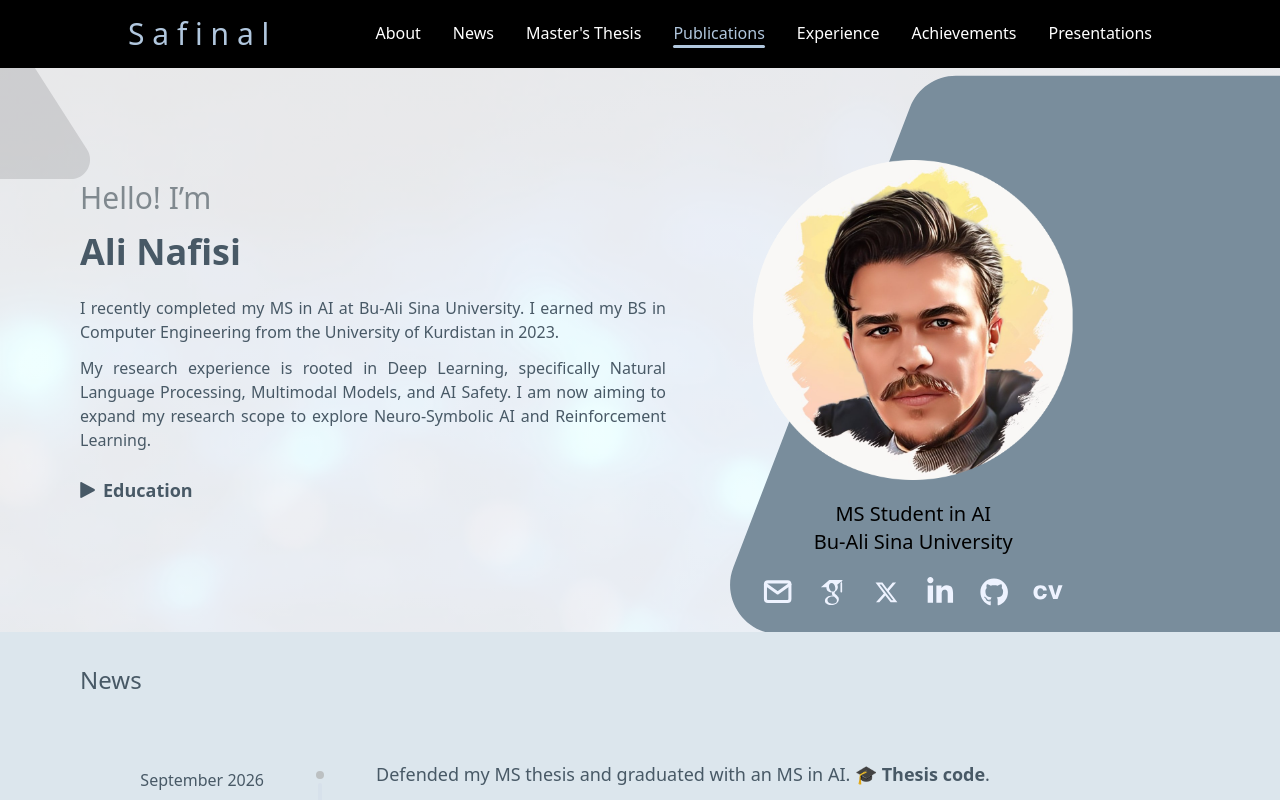
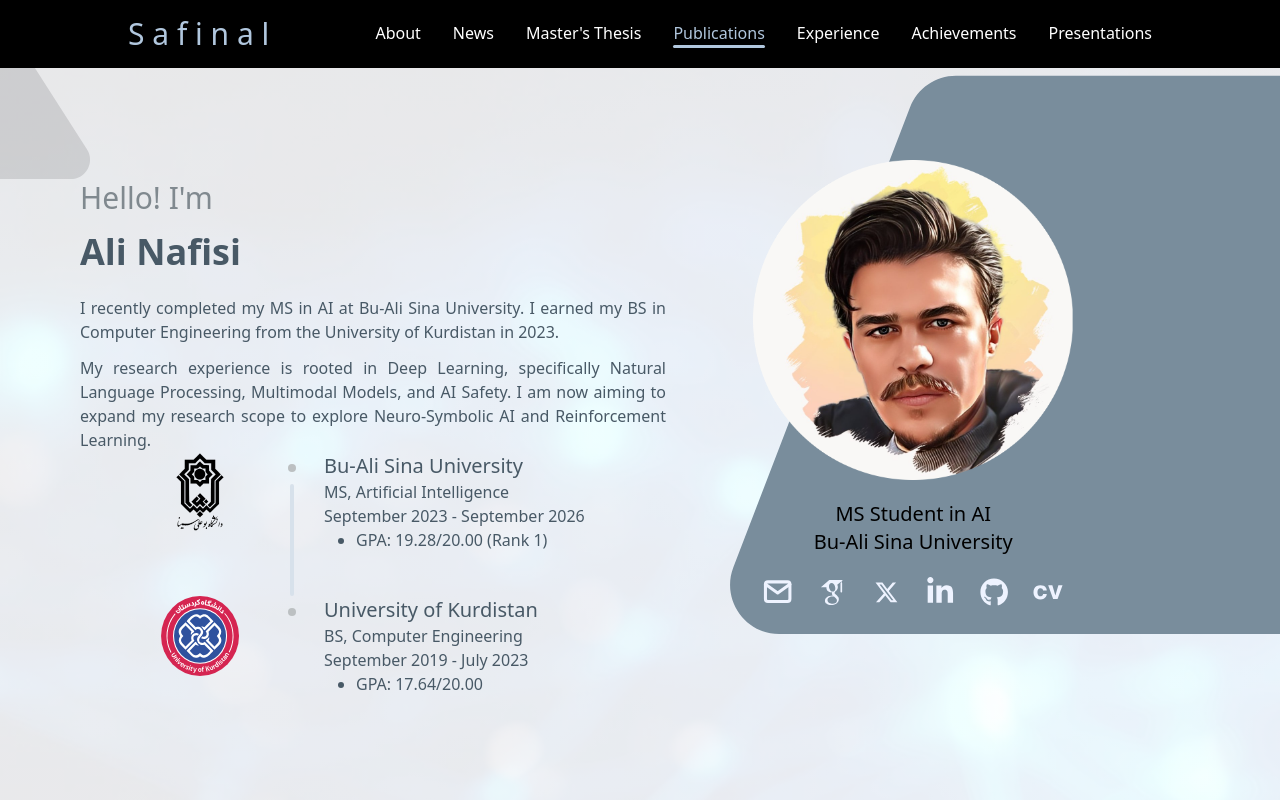
Before and after one commit to safinal/safinal.github.io, a Next.js app: page / in a window 1280 px wide. Shown: the top 800 px of the page. Built offline with nearby package versions, Linux system fonts and the light colour scheme.

Commit message:
remove education button

```diff
--- a/src/components/Educations.js
+++ b/src/components/Educations.js
@@ -6,8 +6,7 @@ const Educations = (props) => {
     return (
         <div>
             <div id="Educations" className="scroll-mt-48"></div>
-            {props.showEducation && (
-                <div className="md:ml-5 lg:ml-10 xl:ml-20 flex">
+            <div className="md:ml-5 lg:ml-10 xl:ml-20 flex">
                     {/* Image Section */}
                     <div className="flex-shrink-0 w-20 h-20 lg:mr-5 relative">
                         <Image
@@ -50,7 +49,6 @@ const Educations = (props) => {
                         </div>
                     </div>
                 </div>
-            )}
         </div>
     );
 };
--- a/src/components/introduction/DetaiIntroduction.js
+++ b/src/components/introduction/DetaiIntroduction.js
@@ -1,18 +1,13 @@
-'use client';
 import Image from 'next/image';
-import EducationButton from '../EducationButton';
 import Educations from '../Educations';
 import introductionRectangle1 from '../../../public/images/design/introductionRectangle1.svg';
-import { useState } from 'react';
 
 const DetaiIntroduction = (props) => {
-    const [showEducation, setShowEducation] = useState(false);
-
     return (
         <div id="aboutSection" className="scroll-mt-32">
             <Image alt="" src={introductionRectangle1} className="absolute -top-16 xl:-top-8 left-0 hidden md:block" />
             <div className="mb-32 3xl:mb-40 mt-[3rem] lg:mt-[5rem] 3xl:mt-[8rem]">
-                <p className="text-gray text-2xl xl:text-3xl 3xl:text-5xl font-medium mb-3 xl:mb-4 hidden md:block">Hello! I’m</p>
+                <p className="text-gray text-2xl xl:text-3xl 3xl:text-5xl font-medium mb-3 xl:mb-4 hidden md:block">Hello! I'm</p>
                 <h2 className="text-gray-dark text-3xl xl:text-4xl 3xl:text-6xl font-black hidden md:block">Ali Nafisi</h2>
                 <p className="text-gray-dark text-sm md:text-base 2xl:text-lg 3xl:text-xl text-justify mt-[10rem] md:mt-4 xl:mt-6 3xl:mt-10">
                     I recently completed my MS in AI at Bu-Ali Sina University. I earned my BS in Computer Engineering from the University of Kurdistan in 2023.
@@ -20,10 +15,9 @@ const DetaiIntroduction = (props) => {
                 <p className=" text-gray-dark text-sm md:text-base 2xl:text-lg 3xl:text-xl text-justify mt-2 xl:mt-3 3xl:mt-5">
                     My research experience is rooted in Deep Learning, specifically Natural Language Processing, Multimodal Models, and AI Safety. I am now aiming to expand my research scope to explore Neuro-Symbolic AI and Reinforcement Learning.
                 </p>
-                <EducationButton showEducation={showEducation} setShowEducation={setShowEducation} />
-                <div className={`${showEducation ? 'opacity-100' : 'opacity-0'} transition-opacity ease-in duration-700`}>
+                <div>
                     {props.educationData.educations.map((education, index) =>
-                        <Educations key={index} index={index} length={props.educationData.educations.length} educationData={education} showEducation={showEducation} setShowEducation={setShowEducation} />
+                        <Educations key={index} index={index} length={props.educationData.educations.length} educationData={education} />
                     )}
                 </div>
             </div>
```
